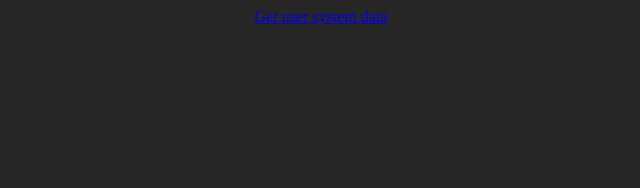
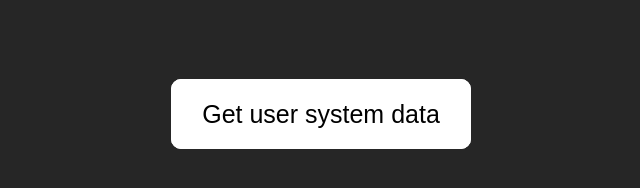
Before and after one commit to hwrdleung/request-header-parser-microservice, a website: page public/index.html in a window 1280 px wide. Shown: the whole page, without its empty margins (319-959 px from the left). Drawn offline with Linux system fonts and the light colour scheme.

Commit message:
🎇🏰 Checkpoint public/style.css:603188/502 public/index.html:603188/2

```diff
--- a/public/index.html
+++ b/public/index.html
@@ -7,9 +7,7 @@
     <title>Request Header Parser Microservice</title>
   </head>
   <body>
-    <div class="wrapper">
       <a href="https://good-oval.glitch.me/api/whoami">Get user system data</a>
-    </div>
   </body>
 
 </html>
--- a/public/style.css
+++ b/public/style.css
@@ -1,14 +1,25 @@
 body {
  background: #262626;
+  font-family: Arial, sans-serif;
+  font-size: 25px;
+  margin: 0;
+  padding: 100px;
+  text-align: center;
 }
 
 body a {
- bacck
+  background: #FFF;
+  margin: 0 auto;
+  text-decoration: none;
+  text-align: center;
+  padding: 20px 30px;
+  border-radius: 10px;
+  color: #000;
+  border: 1px #FFF solid;
 }
 
-.wrapper {
-  text-align: center;
-  width: auto;
-  height: auto;
-  margin: auto;
+body a:hover {
+  background: #262626;
+  border: 1px #FFF solid;
+  color: #FFF;
 }
```
